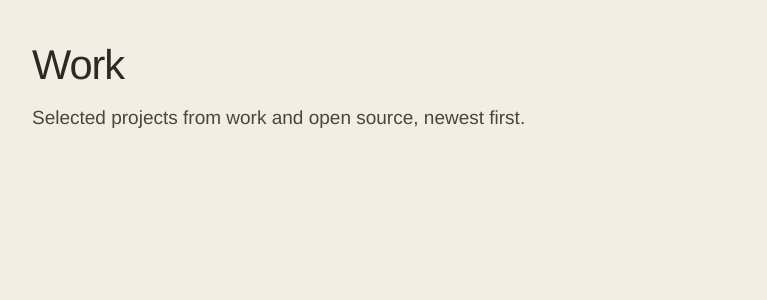
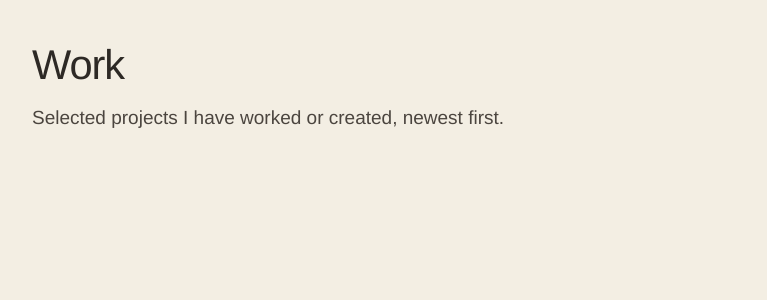
Before and after one commit to carvalhodj/carvalhodj.github.io, a Jekyll site: the page built from projects.md, in a window 1280 px wide. Shown: the part 125-425 px from the top of the page, without its empty margins (256-1023 px from the left). Built offline with Jekyll 4.4.1, drawn with Linux system fonts in a browser that asks for light colours; some web fonts are replaced.

Commit message:
chore: refactor text in project and add url in config

```diff
--- a/_config.yml
+++ b/_config.yml
@@ -6,7 +6,7 @@ description: >-
   Senior software engineer. I build distributed systems and developer tools,
   and write about the craft of making software that lasts.
 lang: en
-url: ""                          # e.g. https://example.com
+url: "https://carvalhodj.github.io"                          # e.g. https://example.com
 baseurl: ""
 
 author:
--- a/projects.md
+++ b/projects.md
@@ -1,6 +1,6 @@
 ---
 layout: projects
 title: Work
-description: Selected projects from work and open source, newest first.
+description: Selected projects I have worked or created, newest first.
 permalink: /projects/
 ---
```
